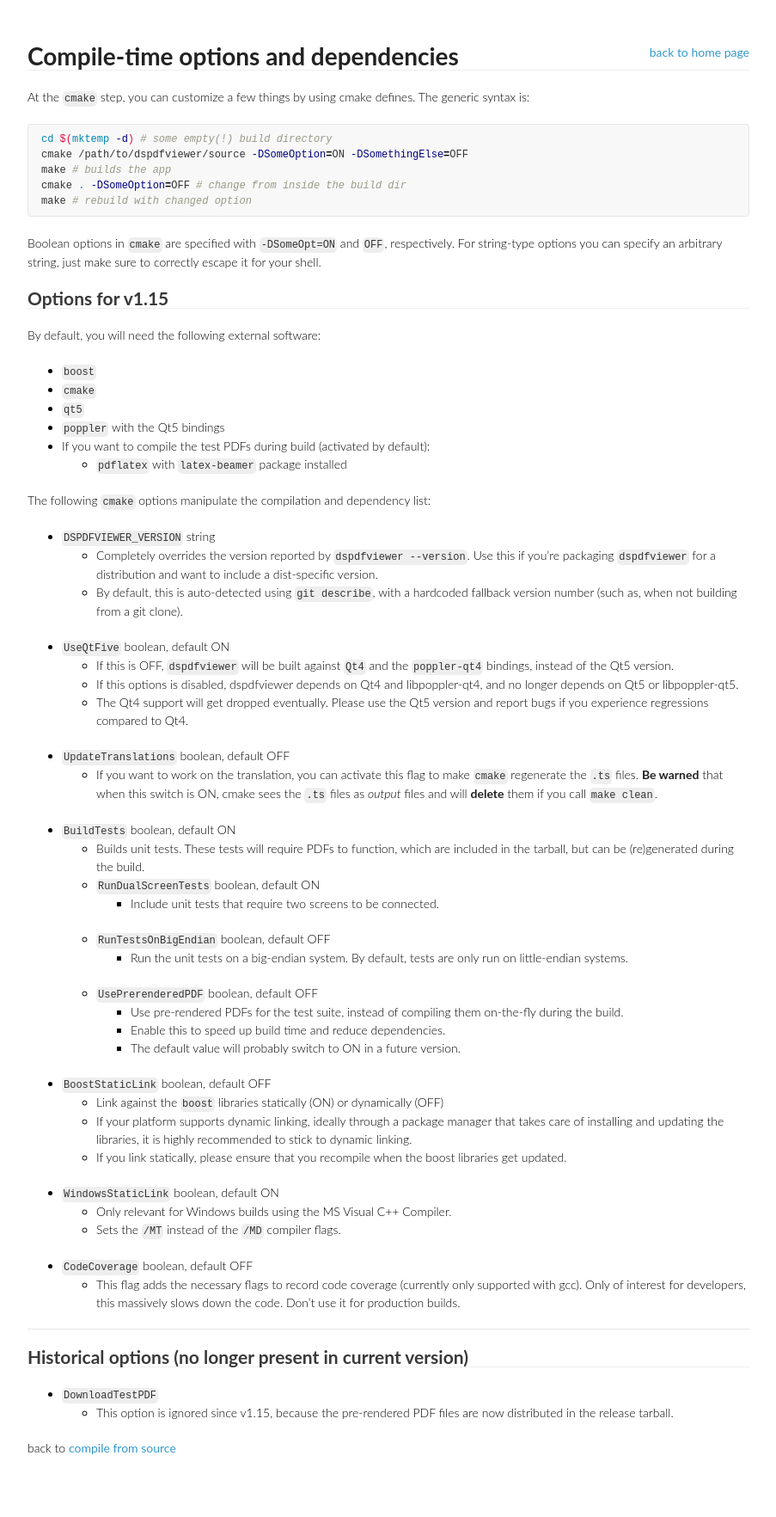
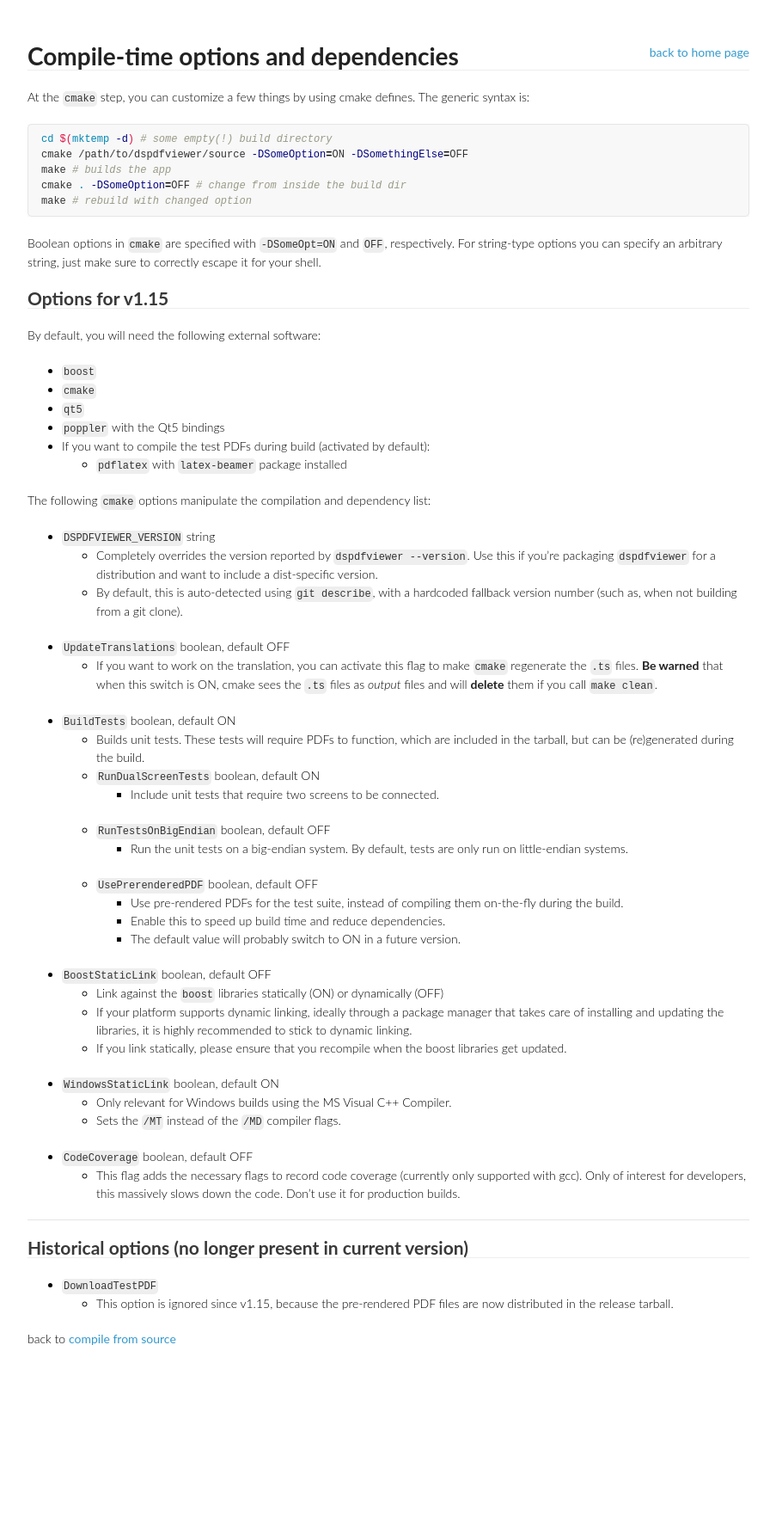
Before and after one commit to dannyedel/dspdfviewer, a Jekyll site: the page built from docs/installation/source/options.md, in a window 1280 px wide. Shown: the whole page at 86% size, without its empty margins (188-1091 px from the left). Built offline with Jekyll 4.4.1, drawn with Linux system fonts in a browser that asks for light colours; after the commit the page ends 1637 px from its top, so only the background shows below that.

Commit message:
drop qt4 support

```diff
--- a/CMakeLists.txt
+++ b/CMakeLists.txt
@@ -38,7 +38,6 @@
 set(CMAKE_INCLUDE_CURRENT_DIR OFF)
 set(CMAKE_EXPORT_COMPILE_COMMANDS ON)
 
-option(UseQtFive "Build with Qt5 and libpoppler-qt5" ON)
 option(UpdateTranslations "Do you want to update the .ts files (WARNING: running make clean will delete them!)" OFF)
 option(BuildTests "Build unit tests (this requires pdflatex or internet access and DownloadTestPDFs=ON)" ON)
 option(RunDualScreenTests "Also run tests that require two screens to be connected" ON)
--- a/docs/installation/source/options.md
+++ b/docs/installation/source/options.md
@@ -36,13 +36,6 @@
   to include a dist-specific version.
   * By default, this is auto-detected using `git describe`, with a hardcoded
   fallback version number (such as, when not building from a git clone).
-* `UseQtFive` boolean, default ON
-  * If this is OFF, `dspdfviewer` will be built against `Qt4` and the
-  `poppler-qt4` bindings, instead of the Qt5 version.
-  * If this options is disabled, dspdfviewer depends on Qt4 and libpoppler-qt4,
-  and no longer depends on Qt5 or libpoppler-qt5.
-  * The Qt4 support will get dropped eventually.  Please use the Qt5
-  version and report bugs if you experience regressions compared to Qt4.
 * `UpdateTranslations` boolean, default OFF
   * If you want to work on the translation, you can activate this flag
   to make `cmake` regenerate the `.ts` files.
--- a/testing/CMakeLists.txt
+++ b/testing/CMakeLists.txt
@@ -118,7 +118,6 @@
 )
 
 # Only build and run the swap screen test on Qt5
-if(UseQtFive)
 add_executable(testswapscreen
 	testswapscreen.cc
 	testswapscreen-main.cc
```
Also changed, not shown: other parts of testing/CMakeLists.txt (+0 -1 lines), .appveyor.yml, .github/workflows/fixme-windows.txt, .github/workflows/osx.yml, .github/workflows/ubuntu.yml, CHANGELOG.md, 5 other files. Lines whose indentation alone changed are shown as unchanged.
